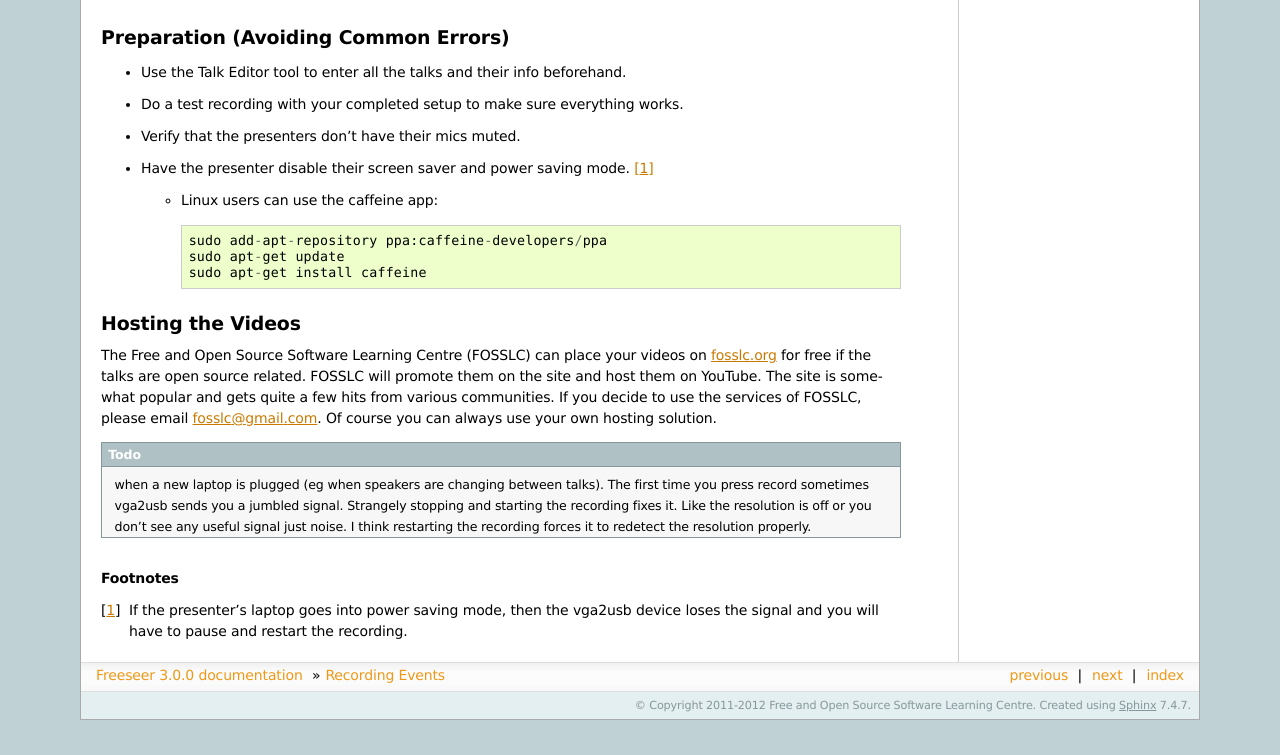
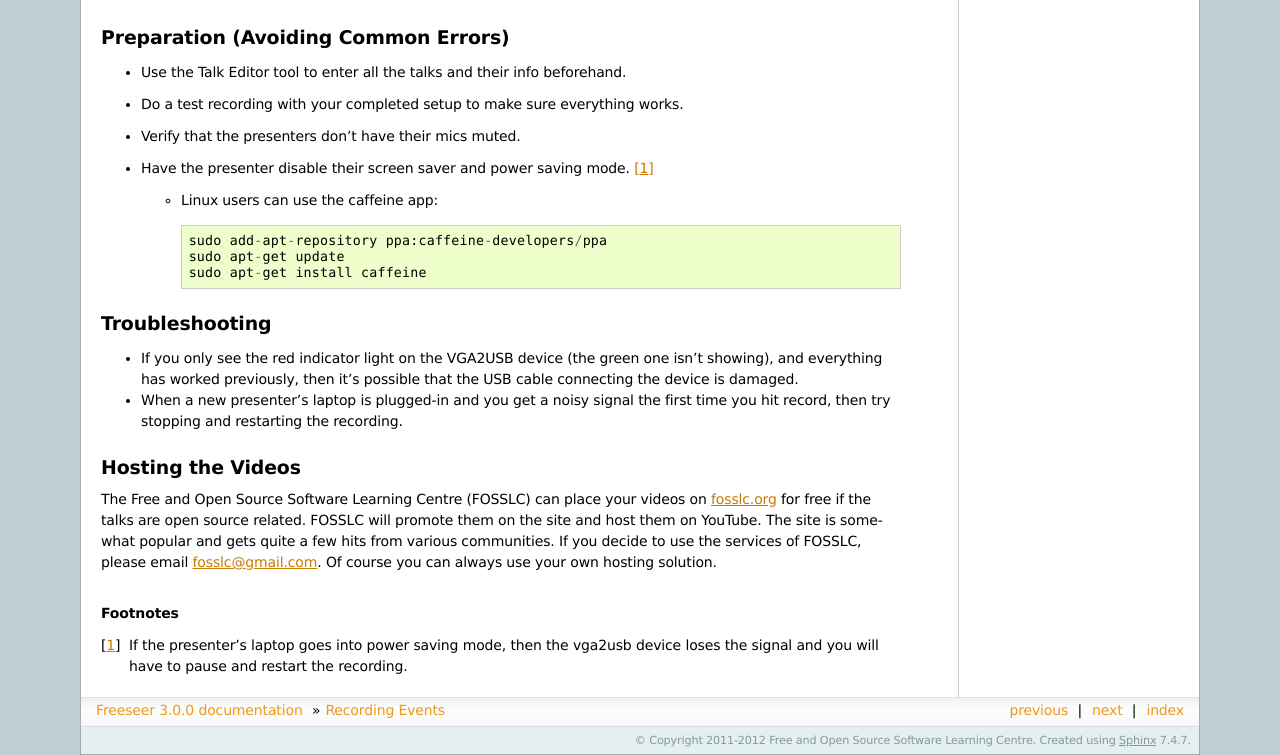
Before and after one commit to Freeseer/freeseer, a Sphinx documentation site: the page built from source/record.rst, in a window 1280 px wide and 900 px high, scrolled down 707 px, cut to the strip 145-900 px from the top of the window. Built offline with Sphinx 7.4.7, drawn with Linux system fonts in a browser that asks for light colours; before the commit the page ends 1572 px from its top, so only the background shows below that.

Commit message:
Add troubleshooting section

```diff
--- a/source/record.rst
+++ b/source/record.rst
@@ -37,6 +37,16 @@ Preparation (Avoiding Common Errors)
       sudo apt-get update
       sudo apt-get install caffeine
 
+Troubleshooting
+---------------
+
+* If you only see the red indicator light on the VGA2USB device (the green one
+  isn't showing), and everything has worked previously, then it's possible that
+  the USB cable connecting the device is damaged.
+
+* When a new presenter's laptop is plugged-in and you get a noisy signal the
+  first time you hit record, then try stopping and restarting the recording.
+
 Hosting the Videos
 ------------------
 The Free and Open Source Software Learning Centre (FOSSLC) can place your videos
@@ -46,11 +56,6 @@ The site is somewhat popular and gets quite a few hits from various communities.
 If you decide to use the services of FOSSLC, please email fosslc@gmail.com.
 Of course you can always use your own hosting solution.
 
-.. todo:: when a new laptop is plugged (eg when speakers are changing between talks).
-          The first time you press record sometimes vga2usb sends you a jumbled signal.
-          Strangely stopping and starting the recording fixes it.
-          Like the resolution is off or you don't see any useful signal just noise.
-          I think restarting the recording forces it to redetect the resolution properly.
 
 .. rubric:: Footnotes
 
```
